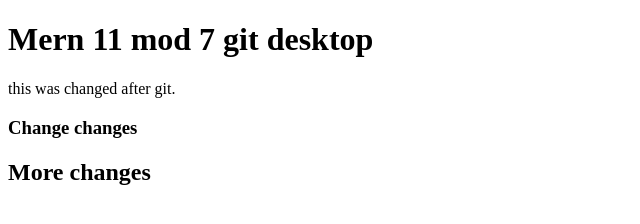
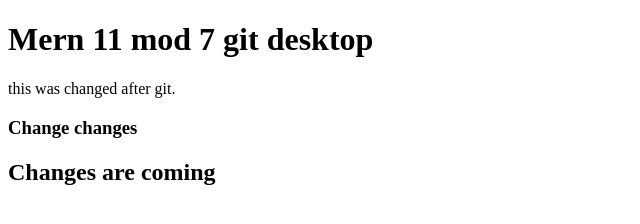
Before and after one commit to sakifsonto/Module-7-gitdesktop, a plain HTML site: page index.html in a window 1280 px wide. Shown: the whole page, without its empty margins (0-640 px from the left). Drawn offline with Linux system fonts and the light colour scheme.

Commit message:
Update index.html

```diff
--- a/index.html
+++ b/index.html
@@ -9,6 +9,6 @@
     <h1> Mern 11 mod 7 git desktop </h1>
     <p> this was changed after git.</p>
     <h3> Change changes</h3>
-    <h2> More changes</h2>
+    <h2> Changes are coming</h2>
 </body>
 </html>
```
